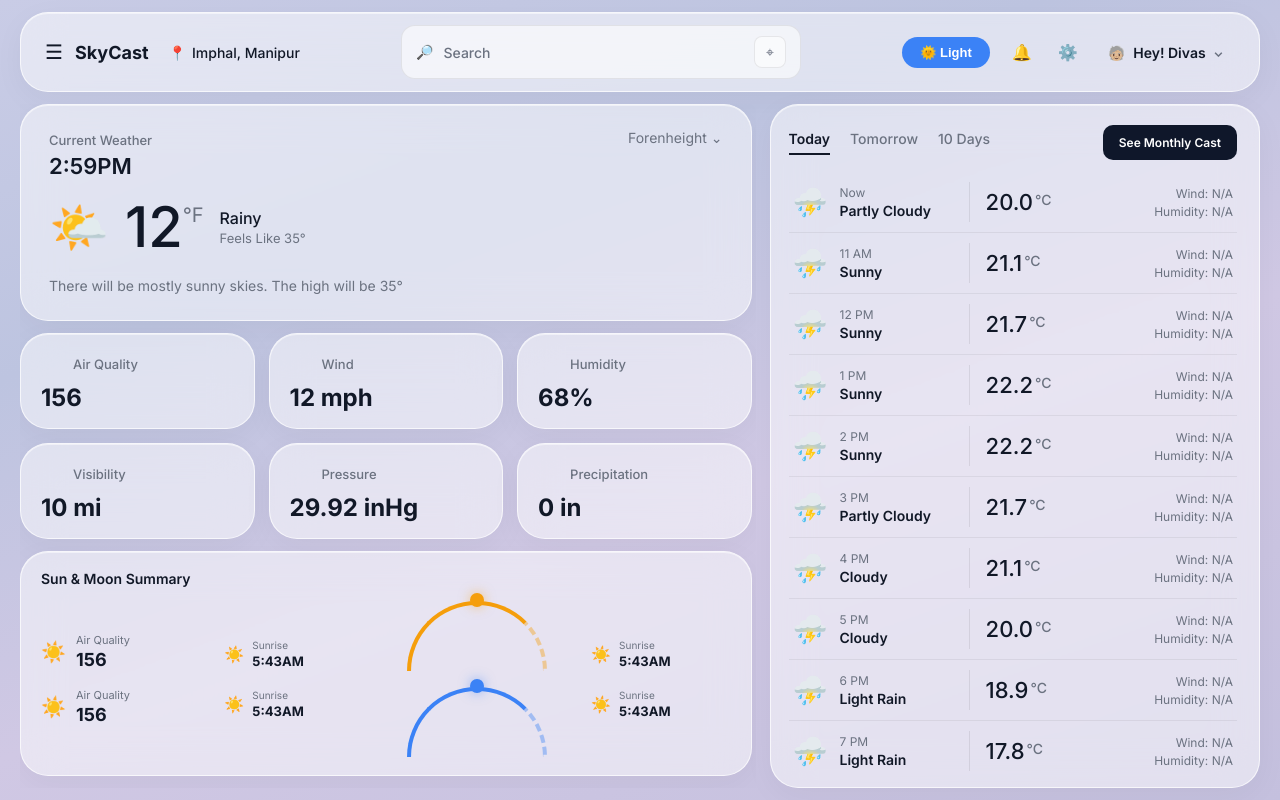
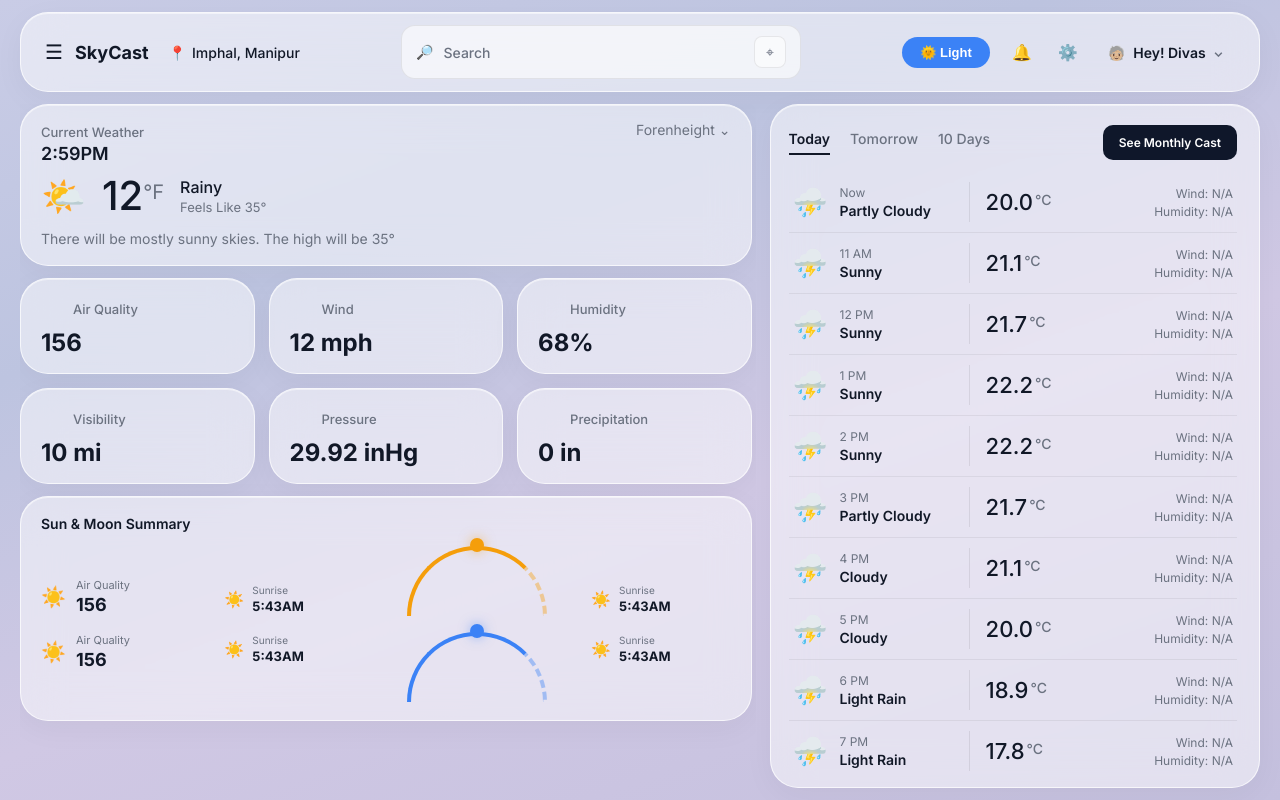
Before and after one commit to Divasdev/Let-S-React, a React (Vite) app in the folder Weather-App/: page / in a window 1280 px wide. Built offline with nearby package versions, Linux system fonts and the light colour scheme.

Commit message:
fix(weather-card): compact padding, temperature and icon sizes

```diff
--- a/Weather-App/src/components/CurrentWeatherHero/CurrentWeatherHero.css
+++ b/Weather-App/src/components/CurrentWeatherHero/CurrentWeatherHero.css
@@ -5,7 +5,7 @@
 .current-weather-card {
   width: 100%;
 
-  padding: 24px 28px;
+  padding: 16px 20px;
 
   border-radius: var(--radius-2xl);
 
@@ -17,7 +17,7 @@
 
   display: flex;
   flex-direction: column;
-  gap: 20px;
+  gap: 12px;
 }
 
 /* Header: "Current Weather / 2:59PM" on left, "Forenheight ⌄" on right */
@@ -34,8 +34,8 @@
 }
 
 .current-time {
-  font-size: 22px;
-  margin-top: 4px;
+  font-size: 18px;
+  margin-top: 2px;
   font-weight: 600;
   color: var(--text-primary);
 }
@@ -58,7 +58,7 @@
 }
 
 .weather-icon {
-  font-size: 48px;
+  font-size: 36px;
   line-height: 1;
 }
 
@@ -68,7 +68,7 @@
 }
 
 .temperature h1 {
-  font-size: 56px;
+  font-size: 40px;
   font-weight: 500;
   line-height: 1;
   color: var(--text-primary);
```
